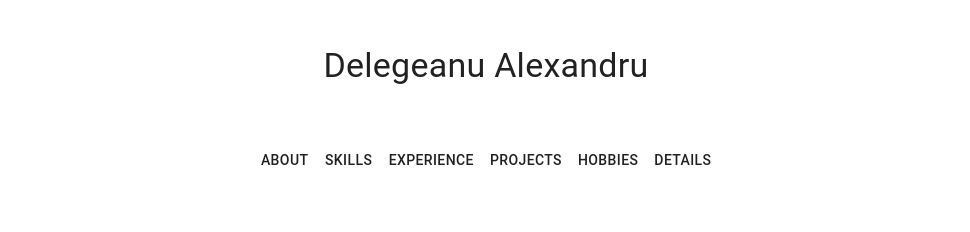
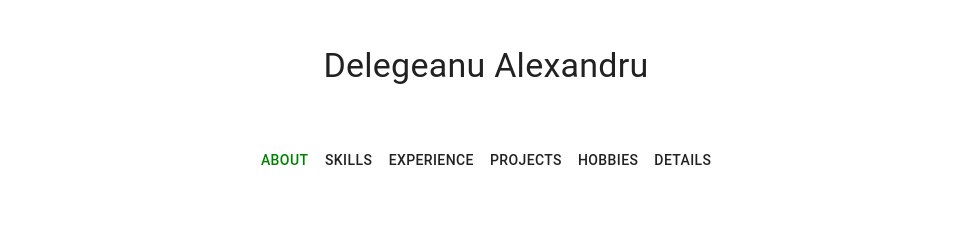
Before and after one commit to TheAncientOwl/personal-page, a React (Create React App) app: page / in a window 1280 px wide. Shown: the top 232 px of the page, without its empty margins (154-1124 px from the left). Built offline with nearby package versions, Linux system fonts and the light colour scheme.

Commit message:
colored current selected button.

```diff
--- a/src/components/NavBarButtons.jsx
+++ b/src/components/NavBarButtons.jsx
@@ -1,4 +1,4 @@
-import React from 'react';
+import React, { useState } from 'react';
 import PropTypes from 'prop-types';
 
 import { Button } from '@material-ui/core';
@@ -13,42 +13,47 @@ import Details from './Details';
 const ButtonsConfig = [
   {
     title: 'About',
-    makeContent: <About />,
+    component: <About />,
   },
   {
     title: 'Skills',
-    makeContent: <Skills />,
+    component: <Skills />,
   },
   {
     title: 'Experience',
-    makeContent: <Experience />,
+    component: <Experience />,
   },
   {
     title: 'Projects',
-    makeContent: <Projects />,
+    component: <Projects />,
   },
   {
     title: 'Hobbies',
-    makeContent: <Hobbies />,
+    component: <Hobbies />,
   },
   {
     title: 'Details',
-    makeContent: <Details />,
+    component: <Details />,
   },
 ];
 
 export default function NavBarButtons({ onClick }) {
+  const [currentButton, setCurrentButton] = useState(ButtonsConfig[0].title);
+  console.log(currentButton);
   return (
     <div style={{ paddingTop: '55px', paddingBottom: '10px' }}>
       {ButtonsConfig.map((button, index) => {
+        const col = currentButton === button.title ? 'green' : 'inherit';
         return (
           <Button
+            style={{ color: `${col}` }}
             onClick={() => {
               const anchor = document.querySelector('#back-to-top-anchor');
               if (anchor) {
                 anchor.scrollIntoView({ behavior: 'smooth', block: 'center' });
               }
-              onClick(button.makeContent);
+              setCurrentButton(button.title);
+              onClick(button.component);
             }}
             key={index}>
             {button.title}
```
